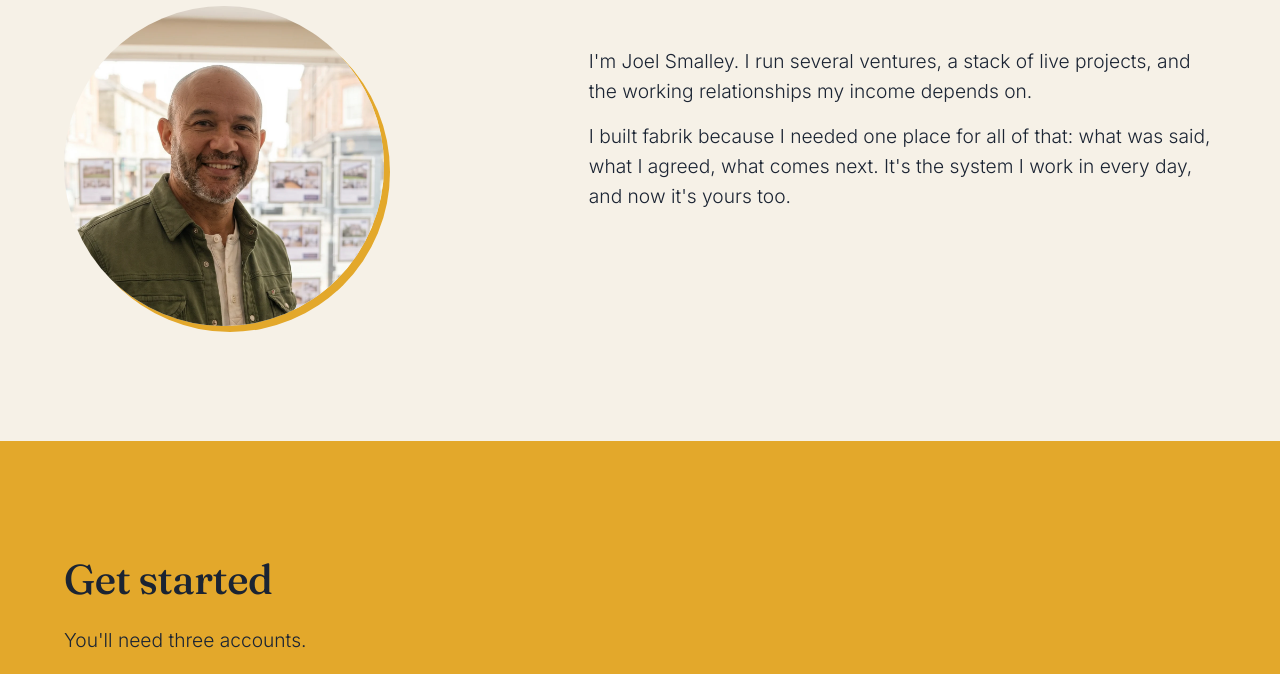
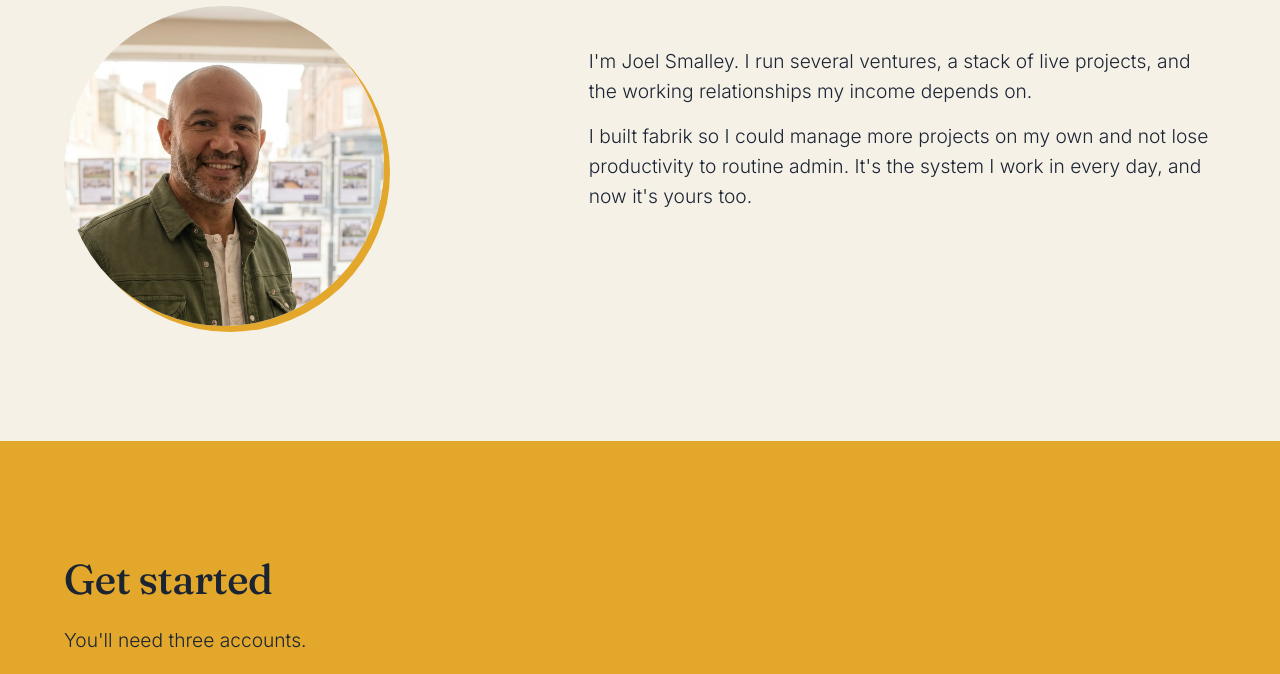
Before and after one commit to Kinetik-Infotech/fabrik, a plain HTML site: page site/index.html in a window 1280 px wide. Shown: the part 6060-6734 px from the top of the page. Drawn offline with Linux system fonts and the light colour scheme.

Commit message:
Site: why fabrik exists, in the owner's words
Co-Authored-By: Claude Opus 5.5 <noreply@anthropic.com>

```diff
--- a/site/index.html
+++ b/site/index.html
@@ -361,7 +361,7 @@
       </div>
       <div>
         <p class="lede">I'm Joel Smalley. I run several ventures, a stack of live projects, and the working relationships my income depends on.</p>
-        <p class="lede">I built fabrik because I needed one place for all of that: what was said, what I agreed, what comes next. It's the system I work in every day, and now it's yours too.</p>
+        <p class="lede">I built fabrik so I could manage more projects on my own and not lose productivity to routine admin. It's the system I work in every day, and now it's yours too.</p>
       </div>
     </div>
   </section>
```
